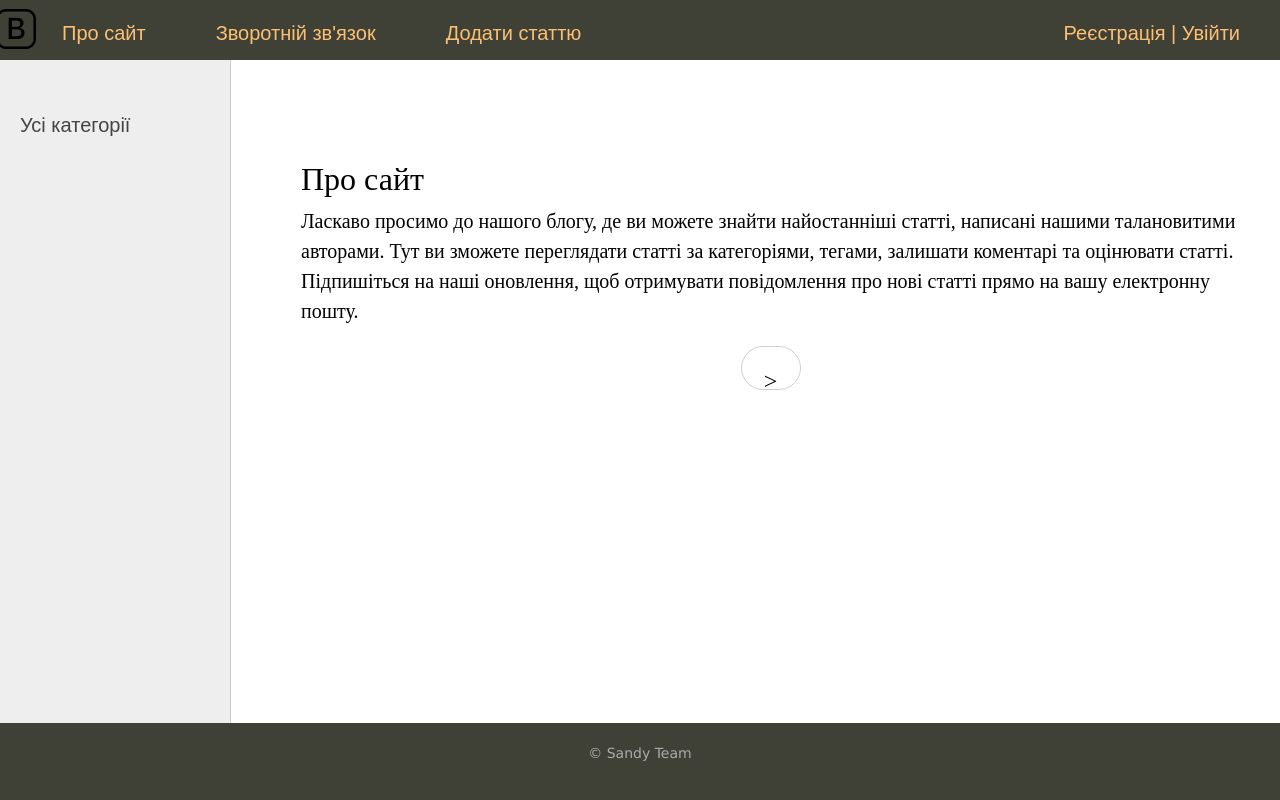
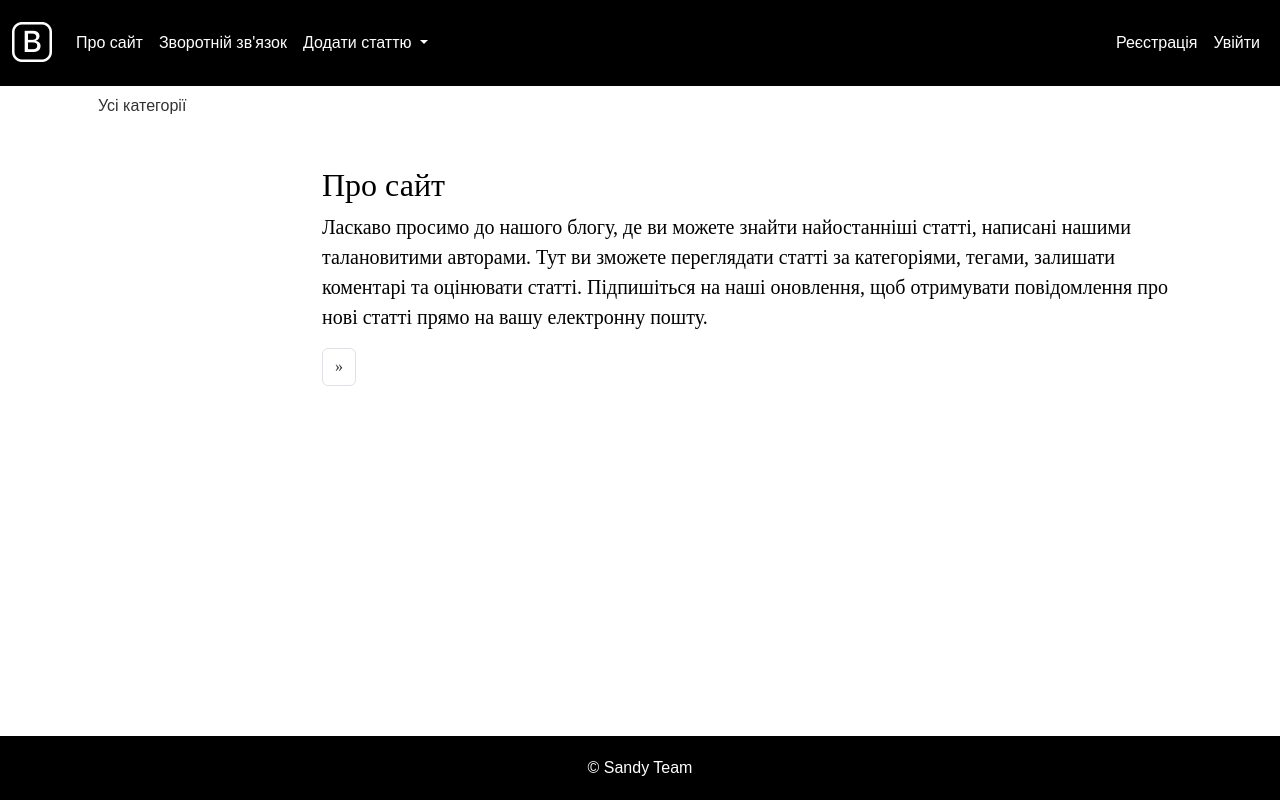
Before and after one commit to Km1532/Forum-blog, a Django app: page /about/ in a window 1280 px wide. Run offline with Django 3.2, Linux system fonts and the light colour scheme; data comes from the database, SQL or seed files in the repository; both versions use the stored data as it was after the commit; parts of the project's set-up code (start-up, migrations or seed data) failed here and were passed over.

Commit message:
Додано новий дизайн і оптимизацію для телефону

```diff
--- a/blog/templates/base.html
+++ b/blog/templates/base.html
@@ -10,84 +10,191 @@
     <link rel="shortcut icon" href="{% static 'images/favicon.ico' %}" type="image/x-icon"/>
     <meta name="viewport" content="width=device-width, initial-scale=1.0">
     <style>
+        body, html {
+            height: 100%;
+            margin: 0;
+        }
+
+        body {
+            display: flex;
+            flex-direction: column;
+        }
+
+        .content-wrapper {
+            flex: 1;
+        }
+
+        .footer {
+            position: relative;
+            bottom: 0;
+            width: 100%;
+            text-align: center;
+            padding: 20px 0;
+            background-color: #000;
+        }
+
+        .footer .text-muted {
+            color: #fff !important;
+        }
+
+        .navbar-light {
+            background-color: #000 !important;
+        }
+
+        .navbar-nav .nav-link {
+            color: #fff !important;
+        }
+
+        .navbar-nav .nav-link:hover {
+            background-color: #555 !important;
+        }
+
         .dropdown-menu {
             display: none;
             position: absolute;
-            background-color: #f8f9fa;
+            background-color: #f8f9fa !important;
             box-shadow: 0 8px 16px rgba(0,0,0,0.1);
             z-index: 1;
         }
 
         .dropdown-menu a {
-            color: #333;
+            color: #333 !important;
             padding: 0.5rem 1rem;
             display: block;
             text-decoration: none;
         }
 
         .dropdown-menu a:hover {
-            background-color: #ddd;
+            background-color: #ddd !important;
         }
 
         .dropdown:hover .dropdown-menu {
             display: block;
         }
+
+        .content-text {
+            padding: 20px;
+        }
+
+        .pagination .page-item .page-link {
+            color: #333;
+        }
+
+        .pagination .page-item.active .page-link {
+            background-color: #ddd;
+            border-color: #ddd;
+        }
+
+        .list-group {
+            border: none;
+            padding-left: 0;
+        }
+
+        .list-group-item {
+            border: none;
+            padding: 0.5rem 1rem;
+        }
+
+        .list-group-header {
+            margin-left: 0; /* Встановлюємо від'ємний відступ для переміщення тексту вліво */
+            font-weight: bold;
+            border: none !important;
+            background-color: #f8f9fa !important;
+            color: #333;
+            text-align: left;
+            width: 100%;
+            font-size: 1.5rem; /* Збільшуємо розмір тексту */
+        }
+
+        .list-group-item a {
+            color: #333;
+            text-decoration: none;
+        }
+
+        .list-group-item a:hover {
+            color: #000;
+        }
+
+        .navbar-nav .nav-link + .nav-link::before {
+            content: "|";
+            margin: 0 10px;
+            color: #fff;
+        }
     </style>
 </head>
 <body>
-<table class="table-page" border="0" cellpadding="0" cellspacing="0">
-    <tr>
-        <td valign="top">
-            {% block mainmenu %}
-            <div class="header">
-                <ul id="mainmenu" class="mainmenu">
-                    <li class="logo"><a href="{% url 'home' %}"><i class="bi bi-bootstrap"></i></a></li>
-                    <li><a href="{% url 'about' %}">Про сайт</a></li>
-                    <li><a href="{% url 'contact' %}">Зворотній зв'язок</a></li>
-                    <li class="dropdown">
-                        <a href="{% url 'add_page' %}">Додати статтю</a>
-                        <div class="dropdown-menu">
-                            <a href="{% url 'category_list' %}">Переглянути категорії</a>
+<nav class="navbar navbar-expand-lg navbar-light">
+    <div class="container-fluid">
+        <a class="navbar-brand" href="{% url 'home' %}">
+            <i class="bi bi-bootstrap" style="color: #fff;"></i>
+        </a>
+        <button class="navbar-toggler" type="button" data-bs-toggle="collapse" data-bs-target="#navbarNavDropdown" aria-controls="navbarNavDropdown" aria-expanded="false" aria-label="Toggle navigation">
+            <span class="navbar-toggler-icon" style="color: #fff;"></span>
+        </button>
+        <div class="collapse navbar-collapse" id="navbarNavDropdown">
+            <ul class="navbar-nav me-auto">
+                <li class="nav-item">
+                    <a class="nav-link" href="{% url 'about' %}">Про сайт</a>
+                </li>
+                <li class="nav-item">
+                    <a class="nav-link" href="{% url 'contact' %}">Зворотній зв'язок</a>
+                </li>
+                <li class="nav-item dropdown">
+                    <a class="nav-link dropdown-toggle" href="#" id="navbarDropdown" role="button" data-bs-toggle="dropdown" aria-expanded="false">
+                        Додати статтю
+                    </a>
+                    <ul class="dropdown-menu" aria-labelledby="navbarDropdown">
+                        <li><a class="dropdown-item" href="{% url 'category_list' %}">Переглянути категорії</a></li>
                         {% if request.user.is_staff %}
-                            <a href="{% url 'category_add' %}">Додати категорію</a>
+                        <li><a class="dropdown-item" href="{% url 'category_add' %}">Додати категорію</a></li>
                         {% endif %}
-                            <a href="{% url 'drafts' %}">Переглянути чернетки</a>
-                        </div>
-                    </li>
-                    <li class="last">
-                        {% if request.user.is_authenticated %}
-                            <a href="{% url 'user_profile' request.user.username %}">{{ request.user.username }}</a> | <a href="{% url 'logout' %}">Вийти</a>
-                        {% else %}
-                            <a href="{% url 'register' %}">Реєстрація</a> | <a href="{% url 'login' %}">Увійти</a>
-                        {% endif %}
+                        <li><a class="dropdown-item" href="{% url 'drafts' %}">Переглянути чернетки</a></li>
+                    </ul>
                 </li>
             </ul>
-                <div class="clear"></div>
+            <ul class="navbar-nav ms-auto">
+                {% if request.user.is_authenticated %}
+                    <li class="nav-item">
+                        <a class="nav-link" href="{% url 'user_profile' request.user.username %}">{{ request.user.username }}</a>
+                    </li>
+                    <li class="nav-item">
+                        <a class="nav-link" href="{% url 'logout' %}">Вийти</a>
+                    </li>
+                {% else %}
+                    <li class="nav-item">
+                        <a class="nav-link" href="{% url 'register' %}">Реєстрація</a>
+                    </li>
+                    <li class="nav-item">
+                        <a class="nav-link" href="{% url 'login' %}">Увійти</a>
+                    </li>
+                {% endif %}
+            </ul>
         </div>
-            {% endblock mainmenu %}
+    </div>
+</nav>
 
-            <table class="table-content" border="0" cellpadding="0" cellspacing="0">
-                <tr>
-                    <td valign="top" class="left-chapters">
-                        <ul id="leftchapters">
+<div class="container content-wrapper">
+    <div class="row">
+        <div class="col-md-2">
+            <ul class="list-group">
                 {% if cat_selected == 0 %}
-                                <li class="selected">Усі категорії</li>
+                    <li class="list-group-item list-group-header">Усі категорії</li>
                 {% else %}
-                                <li><a href="{% url 'home' %}">Усі категорії</a></li>
+                    <li class="list-group-item"><a href="{% url 'home' %}">Усі категорії</a></li>
                 {% endif %}
 
                 {% for c in cats %}
                     {% if c.num_posts > 0 %}
                         {% if c.pk == cat_selected %}
-                                        <li class="selected">{{ c.name }}</li>
+                            <li class="list-group-item active">{{ c.name }}</li>
                         {% else %}
-                                        <li><a href="{{ c.get_absolute_url }}">{{ c.name }}</a></li>
+                            <li class="list-group-item"><a href="{{ c.get_absolute_url }}">{{ c.name }}</a></li>
                         {% endif %}
                     {% endif %}
                 {% endfor %}
             </ul>
-                    </td>
-                    <td valign="top" class="content">
+        </div>
+        <div class="col-md-10">
             {% block breadcrumbs %}
             {% endblock %}
 
@@ -95,46 +202,44 @@
                 {% block content %}
                 {% endblock %}
                 {% if page_obj.has_other_pages %}
-                            <nav class="list-pages">
-                                <ul>
+                <nav aria-label="Page navigation example">
+                    <ul class="pagination">
                         {% if page_obj.has_previous %}
-                                    <li class="page-num">
-                                        <a href="?page={{ page_obj.previous_page_number }}">&lt;</a>
+                        <li class="page-item">
+                            <a class="page-link" href="?page={{ page_obj.previous_page_number }}" aria-label="Previous">
+                                <span aria-hidden="true">&laquo;</span>
+                            </a>
                         </li>
                         {% endif %}
 
                         {% for p in paginator.page_range %}
                             {% if page_obj.number == p %}
-                                        <li class="page-num page-num-selected">{{ p }}</li>
+                            <li class="page-item active"><span class="page-link">{{ p }}</span></li>
                             {% elif p >= page_obj.number|add:-2 and p <= page_obj.number|add:2 %}
-                                        <li class="page-num">
-                                            <a href="?page={{ p }}">{{ p }}</a>
-                                        </li>
+                            <li class="page-item"><a class="page-link" href="?page={{ p }}">{{ p }}</a></li>
                             {% endif %}
                         {% endfor %}
 
                         {% if page_obj.has_next %}
-                                    <li class="page-num">
-                                        <a href="?page={{ page_obj.next_page_number }}">&gt;</a>
+                        <li class="page-item">
+                            <a class="page-link" href="?page={{ page_obj.next_page_number }}" aria-label="Next">
+                                <span aria-hidden="true">&raquo;</span>
+                            </a>
                         </li>
                         {% endif %}
                     </ul>
                 </nav>
                 {% endif %}
             </div>
-                    </td>
-                </tr>
-            </table>
-        </td>
-    </tr>
-    <tr>
-        <td valign="bottom">
-            <div id="footer" style="text-align: center; padding: 20px 0;">
-                <p class="footer-text">&copy; Sandy Team</p>
         </div>
-        </td>
-    </tr>
-</table>
+    </div>
+</div>
+
+<footer class="footer">
+    <div class="container">
+        <span class="text-muted">&copy; Sandy Team</span>
+    </div>
+</footer>
 
 <script src="https://cdn.jsdelivr.net/npm/bootstrap@5.3.0/dist/js/bootstrap.bundle.min.js"></script>
 </body>
```
Also changed, not shown: db.sqlite3. Lines whose indentation alone changed are shown as unchanged.
